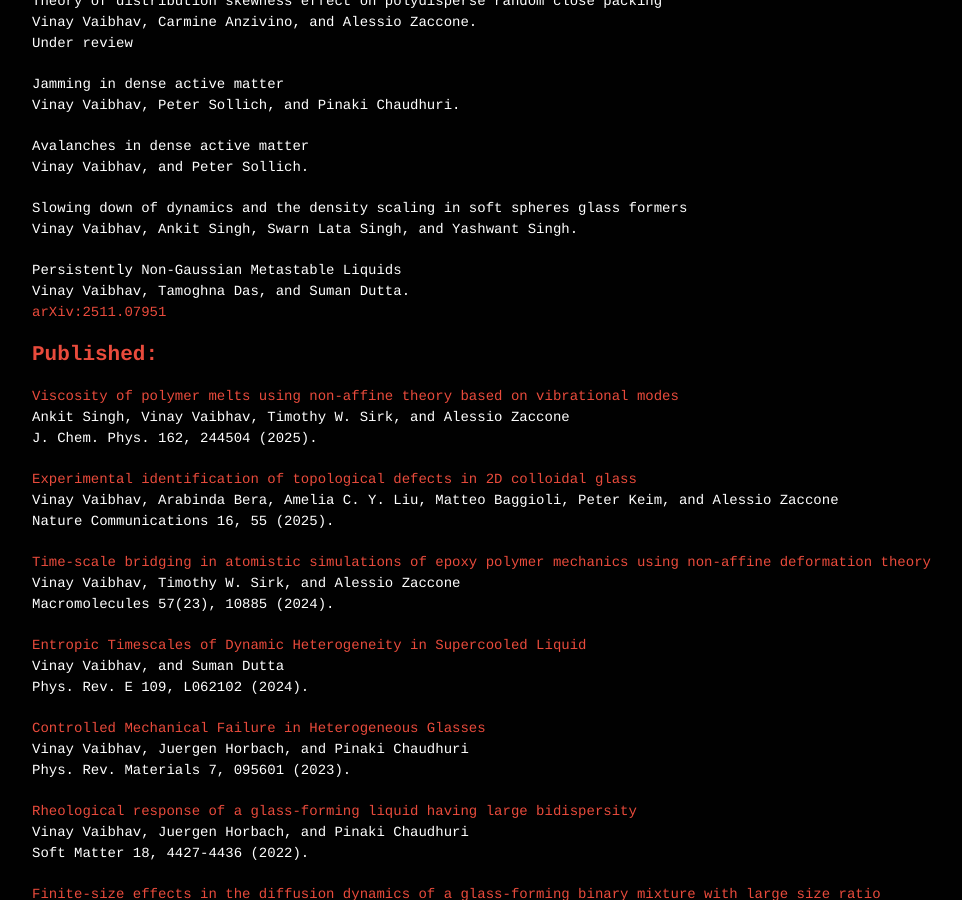
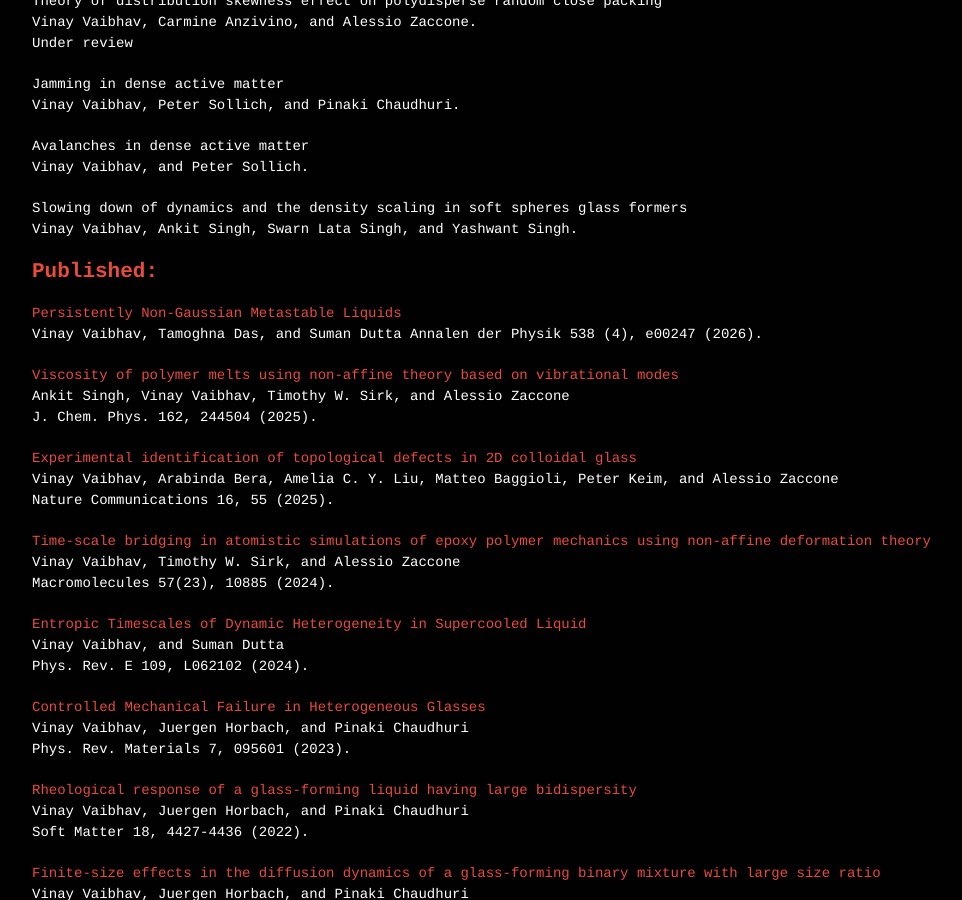
Before and after one commit to vinayphys/vinayphys.github.io, a Jekyll site: the page built from Publications.md, in a window 1280 px wide and 900 px high, scrolled down 1240 px. Shown: the whole window, without its empty margins (18-980 px from the left). Built offline with Jekyll 4.4.1, drawn with Linux system fonts in a browser that asks for light colours; our own code applies the rules of GitHub Pages for plain Markdown files; a script that is not in the unit is left out.

Commit message:
Update Publications.md

```diff
--- a/Publications.md
+++ b/Publications.md
@@ -28,11 +28,10 @@ Vinay Vaibhav, and Peter Sollich.
 Slowing down of dynamics and the density scaling in soft spheres glass formers
 Vinay Vaibhav, Ankit Singh, Swarn Lata Singh, and Yashwant Singh.
 
-Persistently Non-Gaussian Metastable Liquids
-Vinay Vaibhav, Tamoghna Das, and Suman Dutta.
-[arXiv:2511.07951](https://arxiv.org/abs/2511.07951)
-
 ## Published:
+[Persistently Non-Gaussian Metastable Liquids](https://doi.org/10.1002/andp.202500247)
+Vinay Vaibhav, Tamoghna Das, and Suman Dutta
+Annalen der Physik 538 (4), e00247 (2026).
 
 [Viscosity of polymer melts using non-affine theory based on vibrational modes](https://doi.org/10.1063/5.0272171)
 Ankit Singh, Vinay Vaibhav, Timothy W. Sirk, and Alessio Zaccone
```
